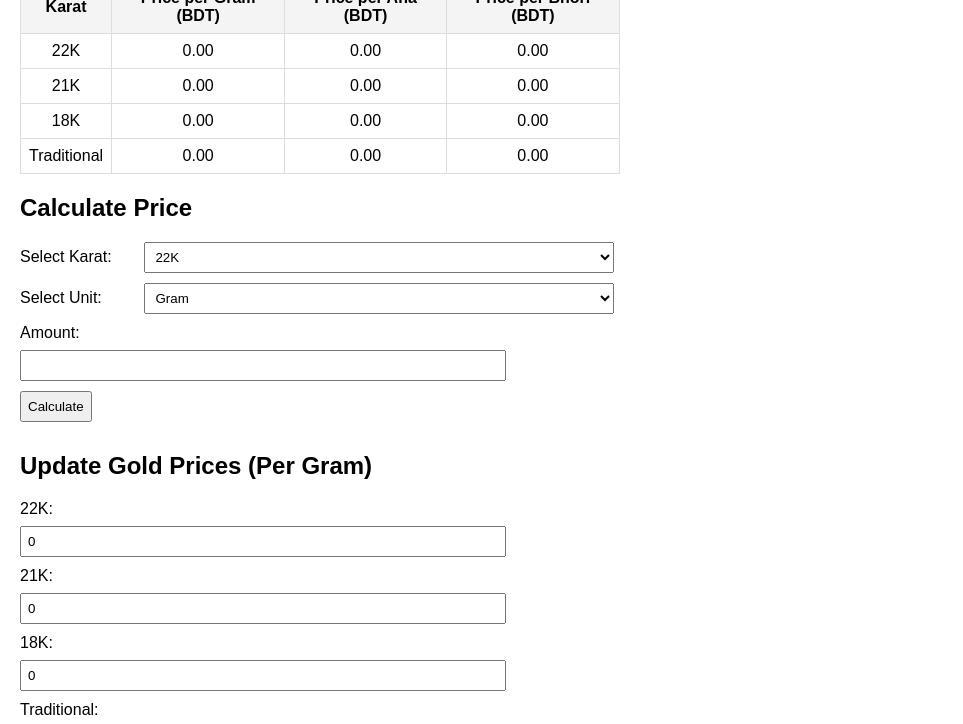
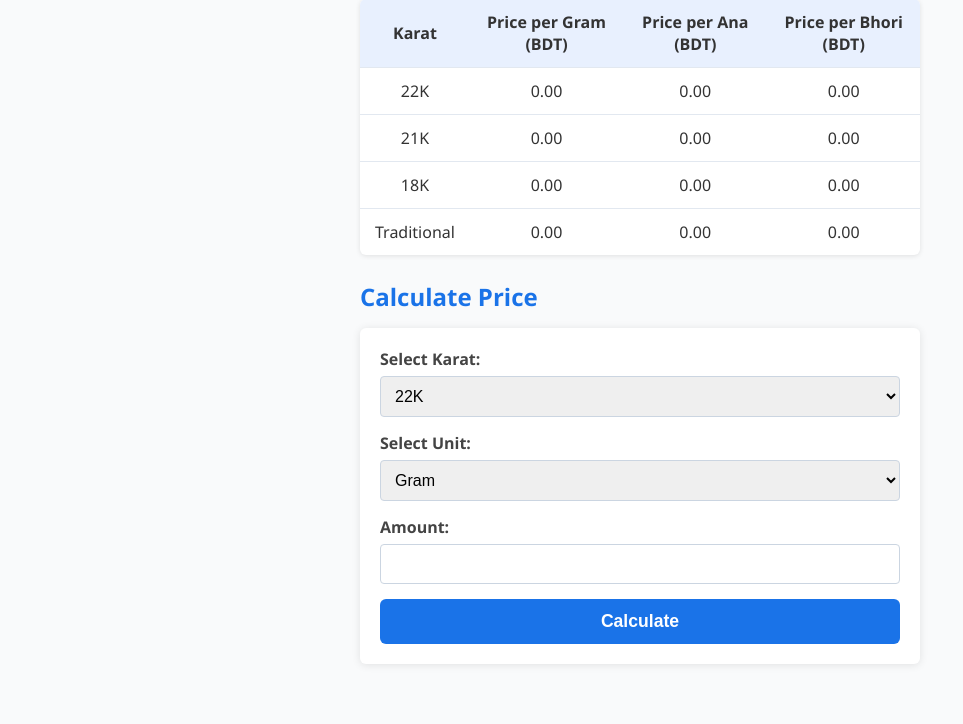
Before and after one commit to adibm531/gold-price-calc, a plain HTML site: page index.html in a window 1280 px wide. Shown: the part 100-824 px from the top of the page, without its empty margins (0-963 px from the left). Drawn offline with Linux system fonts and the light colour scheme.

Commit message:
Update index.html

```diff
--- a/index.html
+++ b/index.html
@@ -5,44 +5,112 @@
   <meta name="viewport" content="width=device-width, initial-scale=1" />
   <title>Gold Price Calculator</title>
   <style>
+    /* General reset and font */
+    * {
+      box-sizing: border-box;
+    }
     body {
-      font-family: Arial, sans-serif;
-      margin: 20px;
+      font-family: 'Segoe UI', Tahoma, Geneva, Verdana, sans-serif;
+      background: #f9fafb;
+      color: #333;
+      margin: 0;
+      padding: 20px;
       max-width: 600px;
+      margin-left: auto;
+      margin-right: auto;
+    }
+    h1, h2 {
+      color: #1a73e8;
+      margin-bottom: 15px;
     }
     table {
       width: 100%;
       border-collapse: collapse;
-      margin-bottom: 20px;
+      margin-bottom: 25px;
+      background: white;
+      border-radius: 6px;
+      overflow: hidden;
+      box-shadow: 0 1px 5px rgb(0 0 0 / 0.1);
     }
     th, td {
-      border: 1px solid #ddd;
-      padding: 8px;
+      padding: 12px 15px;
       text-align: center;
+      border-bottom: 1px solid #e2e8f0;
     }
     th {
-      background-color: #f4f4f4;
+      background-color: #e8f0fe;
+      font-weight: 600;
+      cursor: default;
+      user-select: none;
+    }
+    tr:last-child td {
+      border-bottom: none;
     }
     form {
-      margin-bottom: 20px;
+      background: white;
+      padding: 20px;
+      border-radius: 6px;
+      box-shadow: 0 1px 8px rgb(0 0 0 / 0.1);
+      margin-bottom: 30px;
     }
     label {
-      display: inline-block;
-      width: 120px;
-      margin-bottom: 8px;
+      display: block;
+      margin-bottom: 6px;
+      font-weight: 600;
+      color: #444;
     }
-    input, select, button {
-      padding: 6px;
-      width: calc(100% - 130px);
-      margin-bottom: 10px;
+    input[type="number"],
+    select {
+      width: 100%;
+      padding: 10px;
+      margin-bottom: 15px;
+      border: 1.5px solid #cbd5e1;
+      border-radius: 4px;
+      font-size: 1rem;
+      transition: border-color 0.2s ease;
+    }
+    input[type="number"]:focus,
+    select:focus {
+      outline: none;
+      border-color: #1a73e8;
+      box-shadow: 0 0 5px rgba(26, 115, 232, 0.4);
     }
     button {
-      width: auto;
+      background-color: #1a73e8;
+      border: none;
+      color: white;
+      font-weight: 700;
+      padding: 12px 0;
+      width: 100%;
+      border-radius: 6px;
+      font-size: 1.1rem;
       cursor: pointer;
+      transition: background-color 0.3s ease;
+    }
+    button:hover {
+      background-color: #155ab6;
     }
     #result {
-      font-weight: bold;
+      font-weight: 700;
+      font-size: 1.25rem;
+      color: #1a73e8;
+      margin-top: 15px;
+      min-height: 1.5em;
+    }
+    #update-msg {
       margin-top: 10px;
+      font-weight: 600;
+      color: #2f855a;
+    }
+    /* Responsive tweaks */
+    @media (max-width: 480px) {
+      body {
+        padding: 15px;
+        max-width: 100%;
+      }
+      button {
+        font-size: 1rem;
+      }
     }
   </style>
 </head>
@@ -51,7 +119,7 @@
   <h1>Gold Price Calculator</h1>
 
   <!-- Price Table -->
-  <table>
+  <table aria-label="Gold Prices Table">
     <thead>
       <tr>
         <th>Karat</th>
@@ -66,51 +134,51 @@
   </table>
 
   <!-- Calculator -->
-  <section>
+  <section aria-label="Gold Price Calculator Section">
     <h2>Calculate Price</h2>
-    <form id="calc-form">
+    <form id="calc-form" aria-describedby="result">
       <label for="karat">Select Karat:</label>
       <select id="karat" required>
         <option value="22">22K</option>
         <option value="21">21K</option>
         <option value="18">18K</option>
         <option value="traditional">Traditional</option>
-      </select><br/>
+      </select>
 
       <label for="unit">Select Unit:</label>
       <select id="unit" required>
         <option value="gram">Gram</option>
         <option value="ana">Ana</option>
         <option value="bhori">Bhori</option>
-      </select><br/>
+      </select>
 
       <label for="amount">Amount:</label>
-      <input type="number" id="amount" min="0" step="any" required /><br/>
+      <input type="number" id="amount" min="0" step="any" required />
 
       <button type="submit">Calculate</button>
     </form>
-    <div id="result"></div>
+    <div id="result" aria-live="polite"></div>
   </section>
 
   <!-- Manual Price Update -->
-  <section id="update-prices">
+  <section id="update-prices" aria-label="Update Gold Prices Section">
     <h2>Update Gold Prices (Per Gram)</h2>
     <form id="price-update-form">
       <label for="price-22">22K:</label>
-      <input type="number" id="price-22" min="0" step="any" required /><br/>
+      <input type="number" id="price-22" min="0" step="any" required />
 
       <label for="price-21">21K:</label>
-      <input type="number" id="price-21" min="0" step="any" required /><br/>
+      <input type="number" id="price-21" min="0" step="any" required />
 
       <label for="price-18">18K:</label>
-      <input type="number" id="price-18" min="0" step="any" required /><br/>
+      <input type="number" id="price-18" min="0" step="any" required />
 
       <label for="price-traditional">Traditional:</label>
-      <input type="number" id="price-traditional" min="0" step="any" required /><br/>
+      <input type="number" id="price-traditional" min="0" step="any" required />
 
       <button type="submit">Save Prices</button>
     </form>
-    <p id="update-msg" style="color: green;"></p>
+    <p id="update-msg" role="alert"></p>
   </section>
 
   <script src="script.js"></script>
```
